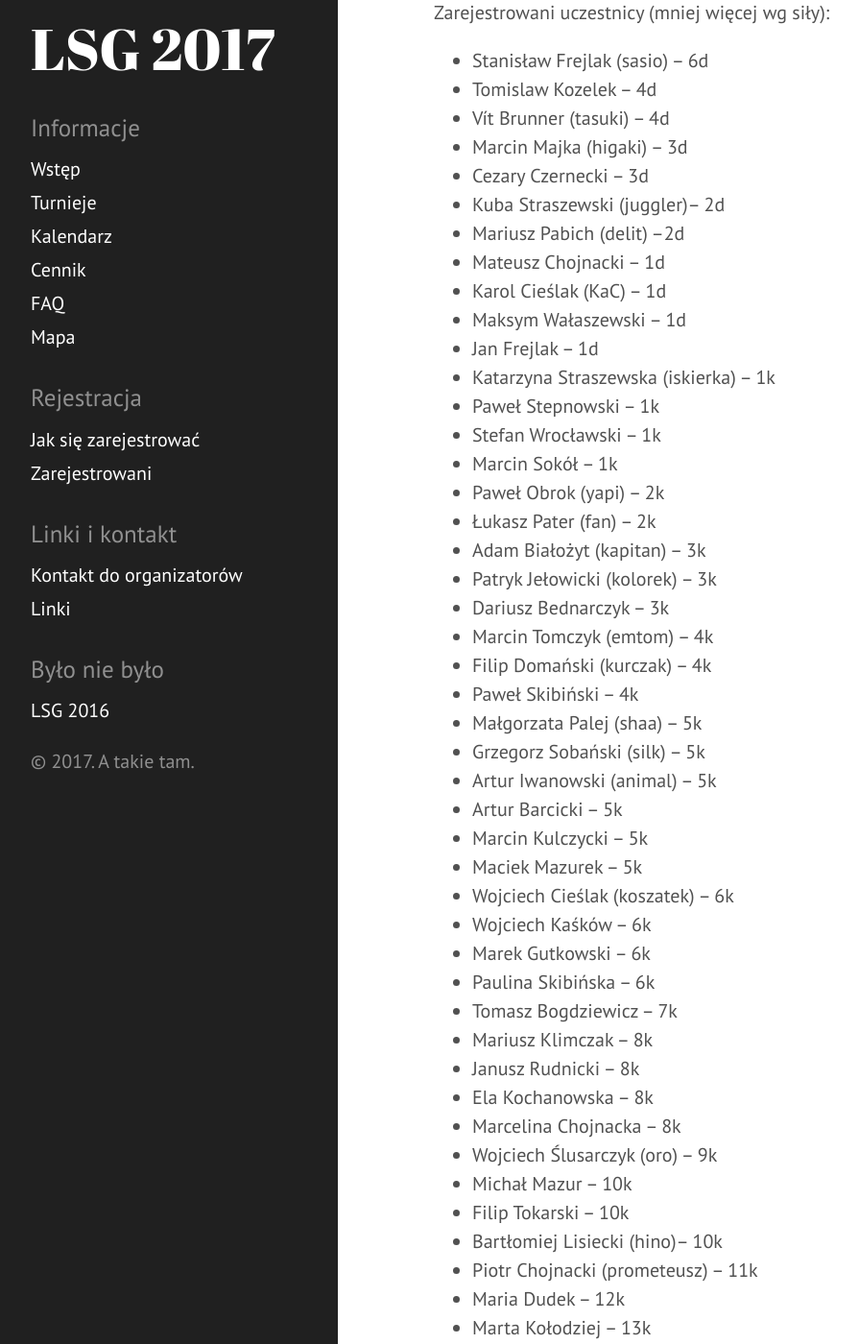
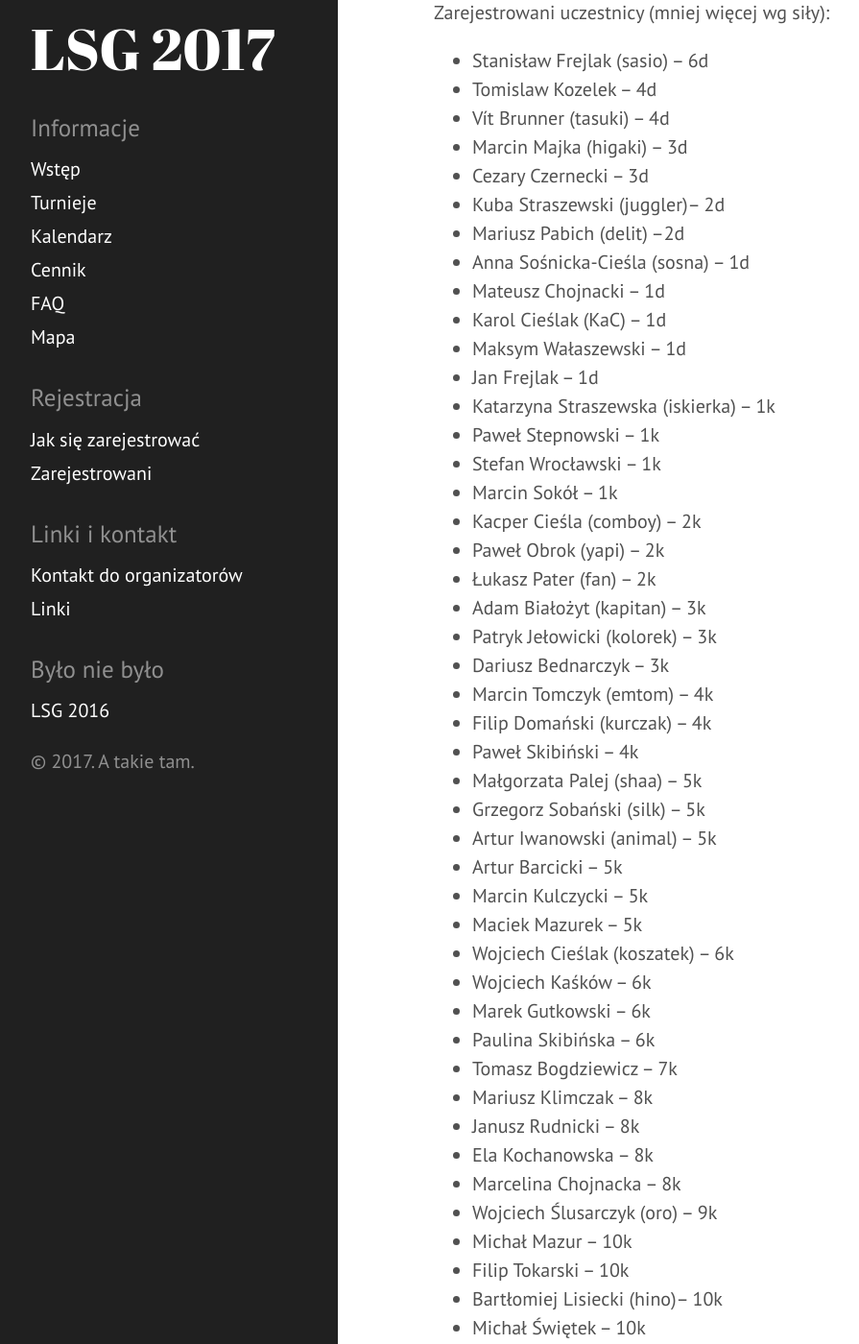
Before and after one commit to tasuki/lsg, a Jekyll site: the page built from zarejestrowani.md, in a window 1280 px wide and 1400 px high, scrolled down 220 px. Shown: the whole window at 96% size, without its empty margins (8-903 px from the left). Built offline with Jekyll 4.4.1, drawn with Linux system fonts in a browser that asks for light colours; some of the changed text lies outside the part shown.

Commit message:
Update zarejestrowani.md

```diff
--- a/zarejestrowani.md
+++ b/zarejestrowani.md
@@ -16,6 +16,7 @@ Zarejestrowani uczestnicy (mniej więcej wg siły):
 - Cezary Czernecki -- 3d
 - Kuba Straszewski (juggler)-- 2d
 - Mariusz Pabich (delit) --2d
+- Anna Sośnicka-Cieśla (sosna) -- 1d
 - Mateusz Chojnacki -- 1d
 - Karol Cieślak (KaC) -- 1d
 - Maksym Wałaszewski -- 1d
@@ -24,6 +25,7 @@ Zarejestrowani uczestnicy (mniej więcej wg siły):
 - Paweł Stepnowski -- 1k
 - Stefan Wrocławski -- 1k
 - Marcin Sokół -- 1k
+- Kacper Cieśla (comboy) -- 2k
 - Paweł Obrok (yapi) -- 2k
 - Łukasz Pater (fan) -- 2k
 - Adam Białożyt (kapitan) -- 3k
@@ -51,6 +53,7 @@ Zarejestrowani uczestnicy (mniej więcej wg siły):
 - Michał Mazur -- 10k
 - Filip Tokarski -- 10k
 - Bartłomiej Lisiecki (hino)-- 10k
+- Michał Świętek -- 10k
 - Piotr Chojnacki (prometeusz) -- 11k
 - Maria Dudek -- 12k
 - Marta Kołodziej -- 13k
```
Also changed, not shown: other parts of zarejestrowani.md (+1 -1 lines).
